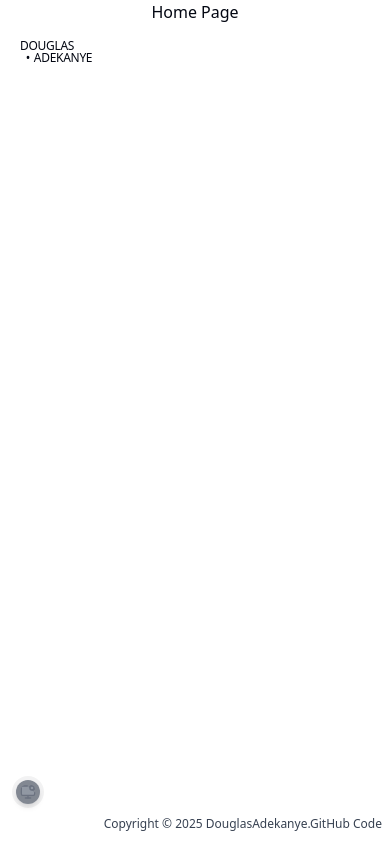
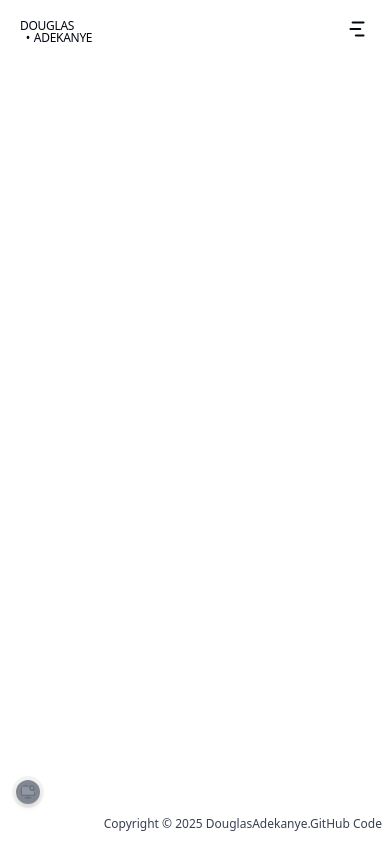
Before and after one commit to Eaglesword07/Personal_Portfolio, a React (Vite) app: page / in a window 390 px wide. Built offline with nearby package versions, Linux system fonts and the light colour scheme.

Commit message:
Add responsive Navbar component and update Header
Introduced a new Navbar component with a responsive menu using lucide-react icons. Integrated Navbar into the Header layout and adjusted NameLogo positioning. Cleaned up the Home page by commenting out the placeholder heading.

```diff
--- a/src/components/Ui/NameLogo.jsx
+++ b/src/components/Ui/NameLogo.jsx
@@ -1,7 +1,7 @@
 
 export const NameLogo = () => {
     return (
-        <div className="absolute top-10 left-5 sm:top-3 sm:left-6 lg:top-8 lg:left-10
+        <div className="absolute top-5 left-5 sm:top-3 sm:left-6 lg:top-8 lg:left-10
                         text-xs uppercase font-sans tracking-tight leading-none">
             <div className="text-primary">
                 <a href="/">
--- /dev/null
+++ b/src/components/Ui/Navbar/index.jsx
@@ -0,0 +1,11 @@
+import { Menu } from './menu';
+
+const Navbar = () => {
+    return (
+        <div>
+            <Menu />
+        </div>
+    )
+}
+
+export { Navbar };
--- /dev/null
+++ b/src/components/Ui/Navbar/menu.jsx
@@ -0,0 +1,24 @@
+import { useState } from "react";
+import { ChartNoAxesGantt, ListX, CircleX } from "lucide-react";
+
+const Menu = () => {
+    const [menuActive, setMenuActive] = useState(false);
+
+    const handleMenuToggle = () => {
+        setMenuActive(!menuActive);
+    }
+    return (
+        <div className="absolute top-4 right-5 sm:top-1 sm:right-6 lg:top-4 lg:right-10 cursor-pointer">
+            <div onClick={handleMenuToggle} className="md:hidden">
+                {menuActive ? <ListX size={26} /> : <ChartNoAxesGantt size={26} />}
+            </div>
+            <div onClick={handleMenuToggle} className="hidden md:flex items-center gap-2 font-extralight text-5xl">
+                {menuActive ?
+                <h2 className="flex items-center gap-24"> Close <CircleX size={40} strokeWidth={1} /></h2>
+                : <h2>Menu</h2>}
+            </div>
+        </div>
+    )
+}
+
+export { Menu };
--- a/src/components/layout/Header.jsx
+++ b/src/components/layout/Header.jsx
@@ -1,10 +1,12 @@
 import { ThemeToggle } from '../Ui/ThemeToggle';
 import { NameLogo } from '../Ui/NameLogo';
+import { Navbar } from '../Ui/Navbar';
 
 const Header = () => {
     return (
         <div className="header">
             <NameLogo />
+            <Navbar />
             <ThemeToggle />
         </div>
     )
--- a/src/pages/Home/index.jsx
+++ b/src/pages/Home/index.jsx
@@ -2,14 +2,7 @@
 const Home = () => {
     return (
         <div>
-            {/* Backgroung */}
-            <h1 className="text-center" >Home Page</h1>
-            {/* Navbar */}
-
-            {/* Hero section */}
-
-            {/* Footer */}
-
+            {/* <h1 className="text-center" >Home Page</h1> */}
         </div>
     );
 }
```
